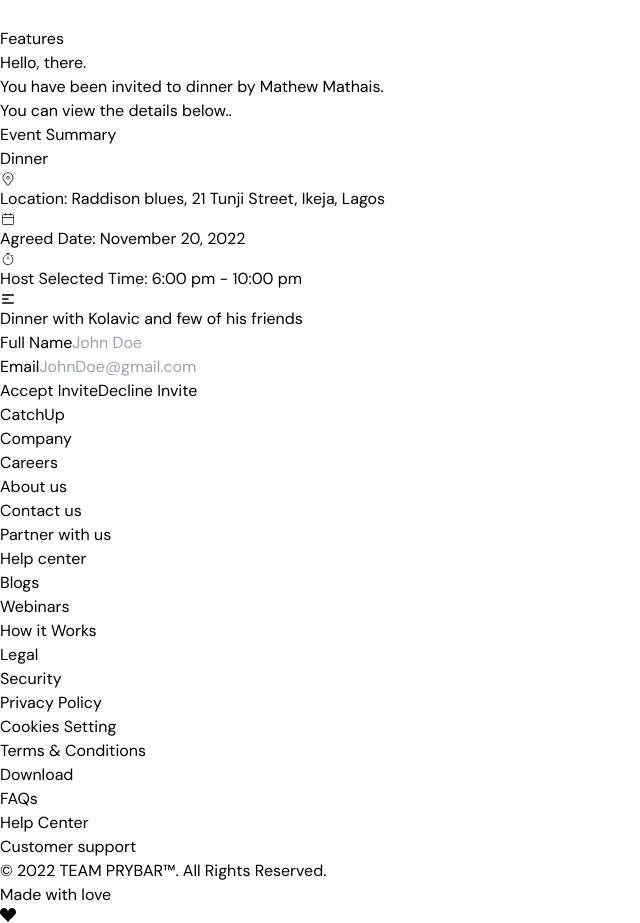
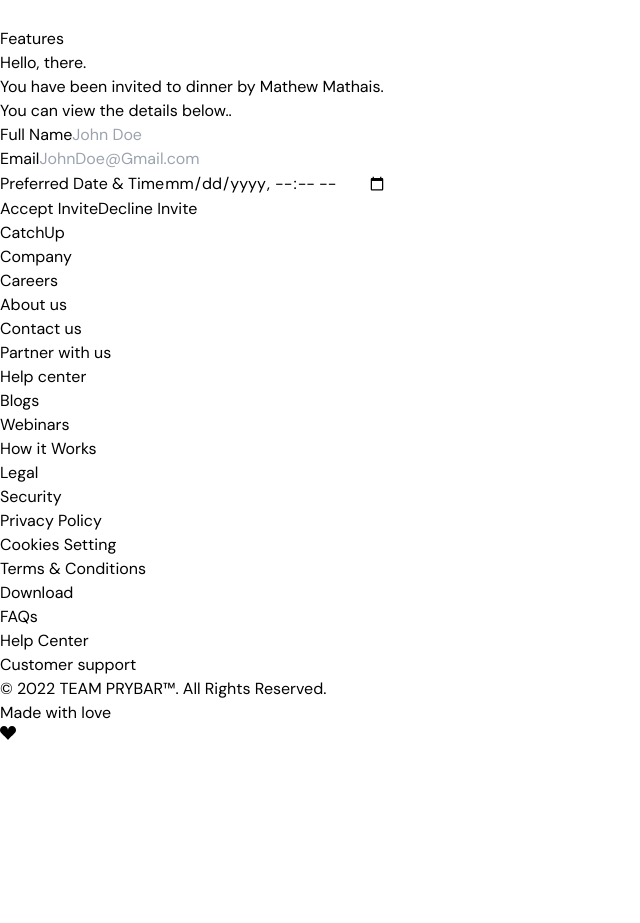
Before and after one commit to workshopapps/dinnerwithfriends.web, a React (Create React App) app: page /invitee in a window 1280 px wide. Shown: the part 1500-2423 px from the top of the page, without its empty margins (0-640 px from the left). After the commit the page ends 2241 px from the top, so only its background shows below. Built offline with nearby package versions, Linux system fonts and the light colour scheme; a web font is replaced by a local one; what @material-tailwind/react would draw is missing.

Commit message:
Fixed the email invitee form and page

```diff
--- a/src/App.jsx
+++ b/src/App.jsx
@@ -21,7 +21,6 @@ import TermsOfUse from "./pages/termsOfUse";
 import Faq from "./pages/FAQ/Faq";
 import Settings from "./pages/settingsPage/profilePage";
 import AccountSettings from "./pages/settingsPage/profileTwo";
-import EventInvite from "./pages/invitee/EventInvite";
 import EventInviteResponse from "./pages/invitee/EventInviteResponse";
 import EventSummary from "./pages/dashboard/EventSummary";
 import UpcomingEvent from "./pages/dashboard/UpcomingEvent";
@@ -49,7 +48,6 @@ function App() {
         <Route path="/faq" element={<Faq />} />
         <Route path="/terms-of-use" element={<TermsOfUse />} />
         <Route path="/terms" element={<Terms />} />
-        <Route path="/event_invite" element={<EventInvite />} />
         <Route path="/event_summary" element={<EventSummary />} />
         <Route
           path="/event_invite/event_invite_response"
--- a/src/pages/invitee/EventInvite.jsx
+++ /dev/null
@@ -1,72 +0,0 @@
-import React from "react";
-import Navbar from "../../components/Navbar";
-import Footer from "../../components/Footer";
-import { Link } from "react-router-dom";
-
-const EventInvite = () => {
-  return (
-    <div>
-      <Navbar />
-      <div className="mt-28 mb-10 mx-auto md:mx-32">
-        <div className="mx-2 md:mx-0 text-center w-full">
-          <h1 className="text-2xl font-bold md:text-3xl">Hello, there.</h1>
-          <p className="leading-6 text-gray-600 font-sm">
-            You have been invited to dinner by{" "}
-            <span className="text-blue-700 font-bold"> Mathew Mathais.</span>
-            <br /> You can view the details below..
-          </p>
-        </div>
-        <div className="my-8 border py-5 rounded-lg flex justify-center items-center ">
-          <form>
-            <div className="my-4 grid">
-              <label className="text-base font-semibold mb-1">Full Name</label>
-              <input
-                type="text"
-                placeholder="John Doe"
-                className="outline-none border border-[#898989] rounded md:w-[477px] w-full px-3 py-3 text-base font-medium"
-                required
-              />
-            </div>
-            <div className="my-4 grid">
-              <label className="text-base font-semibold mb-1">Email</label>
-              <input
-                type="email"
-                placeholder="JohnDoe@gmail.com"
-                className="outline-none border border-[#898989] rounded md:w-[477px] w-full px-3 py-3 text-base font-medium"
-                required
-              />
-            </div>
-            <div className="my-4 grid">
-              <label className="text-base font-semibold mb-1">
-                Preferred Date & Time
-              </label>
-              <input
-                type="datetime-local"
-                placeholder="17/11/2022 - 3pm"
-                className="outline-none border border-[#898989] rounded md:w-[477px] w-full px-3 py-3 text-base font-medium"
-                required
-              />
-            </div>
-            <div className="my-7 flex justify-between">
-              <Link
-                to={"/event_invite/event_invite_response"}
-                className="rounded bg-[#1070FF] text-white py-2.5 md:px-3 px-1.5 md:text-lg text-base"
-              >
-                Accept Invite
-              </Link>
-              <Link
-                to={"/"}
-                className="rounded border border-[#0056D6] text-[#0056D6] py-2.5 md:px-3 px-1.5 md:text-lg text-base"
-              >
-                Decline Invite
-              </Link>
-            </div>
-          </form>
-        </div>
-      </div>
-      <Footer />
-    </div>
-  );
-};
-
-export default EventInvite;
--- a/src/pages/invitee/index.jsx
+++ b/src/pages/invitee/index.jsx
@@ -1,113 +1,73 @@
 import React from "react";
-
 import Navbar from "../../components/Navbar";
 import Footer from "../../components/Footer";
-
-import { CiLocationOn, CiStopwatch, CiCalendar } from "react-icons/ci";
-import { HiOutlineMenuAlt1 } from "react-icons/hi";
+import { Link } from "react-router-dom";
 
 const Invitee = () => {
   return (
-    <div>
+    <main>
       <Navbar />
-      <div className="my-28 mx-auto md:mx-32">
-        <div className="mx-3 md:mx-0 text-center ">
-          <h1 className="text-3xl mb-2 font-bold md:text-5xl md:mb-4">
-            Hello, there.
-          </h1>
+      <div className="mt-28 mb-10 mx-auto md:mx-32">
+        <div className="mx-2 md:mx-0 text-center w-full">
+          <h1 className="text-2xl font-bold md:text-3xl">Hello, there.</h1>
           <p className="leading-6 text-gray-600 font-sm">
             You have been invited to dinner by{" "}
             <span className="text-blue-700 font-bold"> Mathew Mathais.</span>
             <br /> You can view the details below..
           </p>
         </div>
-        <div className="w-[95%] my-10 mb-20 mx-4 md:flex md:mx-0">
-          <div className="md:w-1/2">
-            <h1 className="text-xl mb-2 font-bold md:text-2xl md:mb-4">
-              Event Summary
-            </h1>
-            <p className="leading-6 text-gray-600 font-bold font-sm">Dinner</p>
-            <div>
-              <span className="flex mt-3">
-                {" "}
-                <CiLocationOn className="mr-4 text-[25px]" />
-                Location:
-                <span className="font-bold">
-                  {" "}
-                  Raddison blues, 21 Tunji Street, Ikeja, Lagos
-                </span>{" "}
-              </span>
-
-              <span className="flex mt-3">
-                {" "}
-                <CiCalendar className="mr-4 text-[25px]" />
-                Agreed Date:
-                <span className="font-bold"> November 20, 2022</span>{" "}
-              </span>
-
-              <span className="flex mt-3">
-                {" "}
-                <CiStopwatch className="mr-4 text-[25px]" />
-                Host Selected Time:
-                <span className="font-bold"> 6:00 pm - 10:00 pm</span>{" "}
-              </span>
-
-              <span className="flex mt-3">
-                {" "}
-                <HiOutlineMenuAlt1 className="mr-4 text-[25px]" />
-                Dinner with
-                <span className="font-bold">
-                  {" "}
-                  Kolavic and few of his friends
-                </span>{" "}
-              </span>
-            </div>
-          </div>
-          <div className="md:w-1/2 md:px-8">
-            <form className=" my-10 md:mt-0 text-[#4B4B4C] font-normal [&>input]:mt-2 [&>input]:w-full [&>input]:mb-3.5">
-              <div className="relative w-full mb-4 ">
-                <label className="pb-0 mb-2 font-bold" htmlFor="email">
-                  Full Name
-                </label>
-
+        <div className="my-8 border py-5 rounded-lg flex justify-center items-center ">
+          <form>
+            <div className="my-4 grid">
+              <label className="text-base font-semibold mb-1">Full Name</label>
               <input
-                  className="border border-gray-600 block w-full h-10 rounded-md px-3"
+                type="text"
                 placeholder="John Doe"
+                className="outline-none border border-[#898989] rounded md:w-[477px] w-full px-3 py-3 text-base font-medium"
+                required
               />
             </div>
-
-              <div className="relative w-full mb-4 ">
-                <label className="pb-0 mb-2 font-bold" htmlFor="email">
-                  Email
-                </label>
-
+            <div className="my-4 grid">
+              <label className="text-base font-semibold mb-1">Email</label>
               <input
-                  className="border border-gray-600 block w-full h-10 rounded-md px-3"
-                  placeholder="JohnDoe@gmail.com"
+                type="email"
+                placeholder="JohnDoe@Gmail.com"
+                className="outline-none border border-[#898989] rounded md:w-[477px] w-full px-3 py-3 text-base font-medium"
+                required
+                autocomplete
               />
             </div>
-
-              <div className="flex">
-                <button
-                  className="mr-4 transition ease-in duration-200 hover:bg-[#66A3FF] mt-4 text-white bg-[#0056D6] w-full h-11 rounded-lg"
-                  type="submit"
+            <div className="my-4 grid">
+              <label className="text-base font-semibold mb-1">
+                Preferred Date & Time
+              </label>
+              <input
+                type="datetime-local"
+                placeholder="17/11/2022 - 3pm"
+                className="outline-none border border-[#898989] rounded md:w-[477px] w-full px-3 py-3 text-base font-medium"
+                required
+              />
+            </div>
+            <div className="my-7 flex justify-between">
+              <Link
+                to={"/event_invite/event_invite_response"}
+                className="rounded bg-[#1070FF] text-white py-2.5 md:px-3 px-1.5 md:text-lg text-base"
               >
                 Accept Invite
-                </button>
-                <button
-                  className="ml-4 transition ease-in duration-200 hover:bg-[#66A3FF] mt-4 text-blue-700 border border-blue-700 w-full h-11 rounded-lg"
-                  type="submit"
+              </Link>
+              <Link
+                to={"/"}
+                className="rounded border border-[#0056D6] text-[#0056D6] py-2.5 md:px-3 px-1.5 md:text-lg text-base"
               >
                 Decline Invite
-                </button>
+              </Link>
             </div>
           </form>
         </div>
       </div>
-      </div>
       <Footer />
-    </div>
+    </main>
   );
-};
+}
 
 export default Invitee;
```
Lines whose indentation alone changed are shown as unchanged.
